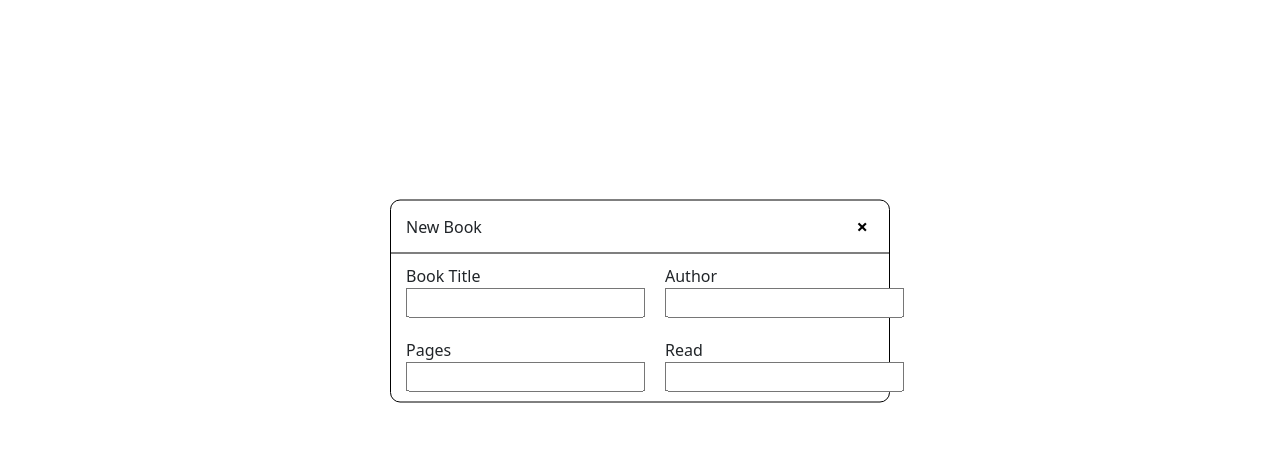
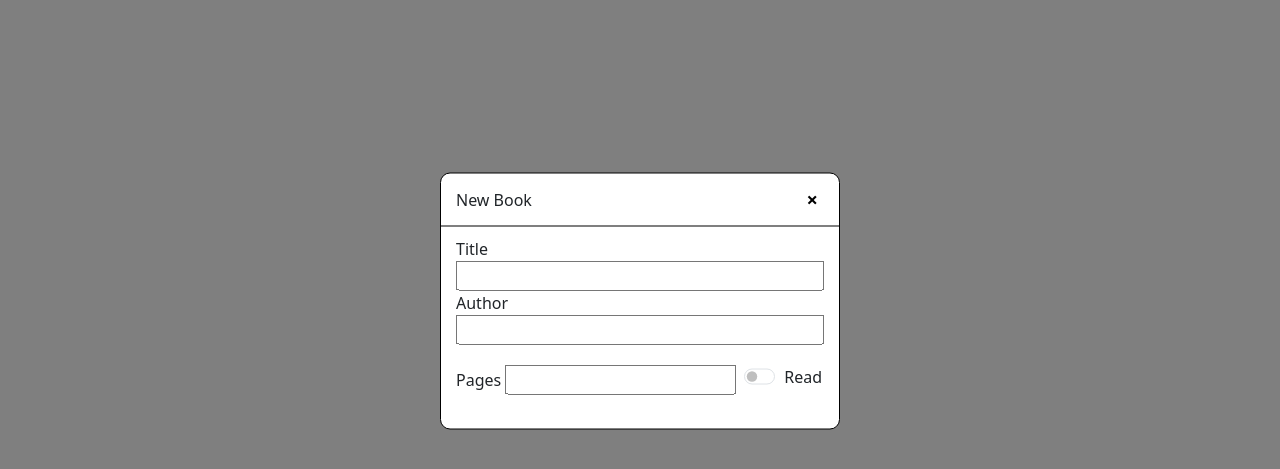
Before and after one commit to ernmin/library, a plain HTML site: page index.html in a window 1280 px wide. Shown: the part 99-568 px from the top of the page. Drawn offline with nearby package versions, Linux system fonts and the light colour scheme.

Commit message:
Complete Form and Background for Modal

```diff
--- a/index.html
+++ b/index.html
@@ -35,25 +35,30 @@
                 <button class="close-button">&times;</button>
             </div>
             <div class="window-body">
+                <div class="title-author">
                     <div>
-                    <label for="book-title">Book Title</label>
+                        <label for="book-title">Title</label>
                         <input type="text" id="book-title">
                     </div>
                     <div>
                         <label for="book-author">Author</label>
                         <input type="text" id="book-author">
                     </div>
-                <div>
+                </div>
+                <div class="pages-read">
+                    <div class="pages">
                         <label for="pages">Pages</label>
                         <input type="text" id="pages">
                     </div>
-                <div>
-                    <label for="book-read">Read</label>
-                    <input type="text" id="read">
+                    <div class="form-check form-switch read">
+                        <input class="form-check-input" type="checkbox" role="switch" id="flexSwitchCheckDefault">
+                        <label class="form-check-label" for="flexSwitchCheckDefault">Read</label>
                     </div>
                 </div>
+
             </div>
-        <div id="overlay"></div>
+        </div>
+        <div class="bg-active" id="overlay-bg"></div>
         <!--create bottom bar for create button and book count-->
     </div>
 </body>
--- a/styles.css
+++ b/styles.css
@@ -7,7 +7,7 @@
     border-radius: 10px;
     z-index: 10;
     background-color: white;
-    width: 500px;
+    width: 400px;
     max-width: 80%;
 }
 
@@ -30,9 +30,46 @@
 
 .window-body {
     display: grid;
-    grid-template-columns: 1fr 1fr;
-    grid-template-rows: 1fr 1fr;
+    grid-template-columns: 1fr;
+    grid-template-rows: 2fr 1fr;
     padding: 10px 15px;
     gap: 20px;
 
 }
+
+.title-author {
+    grid-row: 1 / 2;
+}
+
+.title-author > div {
+    display: flex;
+    flex-direction: column;
+}
+
+.pages-read {
+    display: flex;
+}
+
+input {
+    max-width: 80%;
+}
+
+.title-author input {
+    max-width: 100%;
+}
+
+#overlay-bg {
+    position: fixed;
+    /*opacity: 0;*/
+    top: 0;
+    left: 0;
+    right: 0;
+    bottom: 0;
+    background-color: rgba(0,0,0,0.5);
+    pointer-events: none;
+}
+
+#overlay-bg .bg-active {
+    opacity: 1;
+    pointer-events: all;
+}
```
Lines whose indentation alone changed are shown as unchanged.
